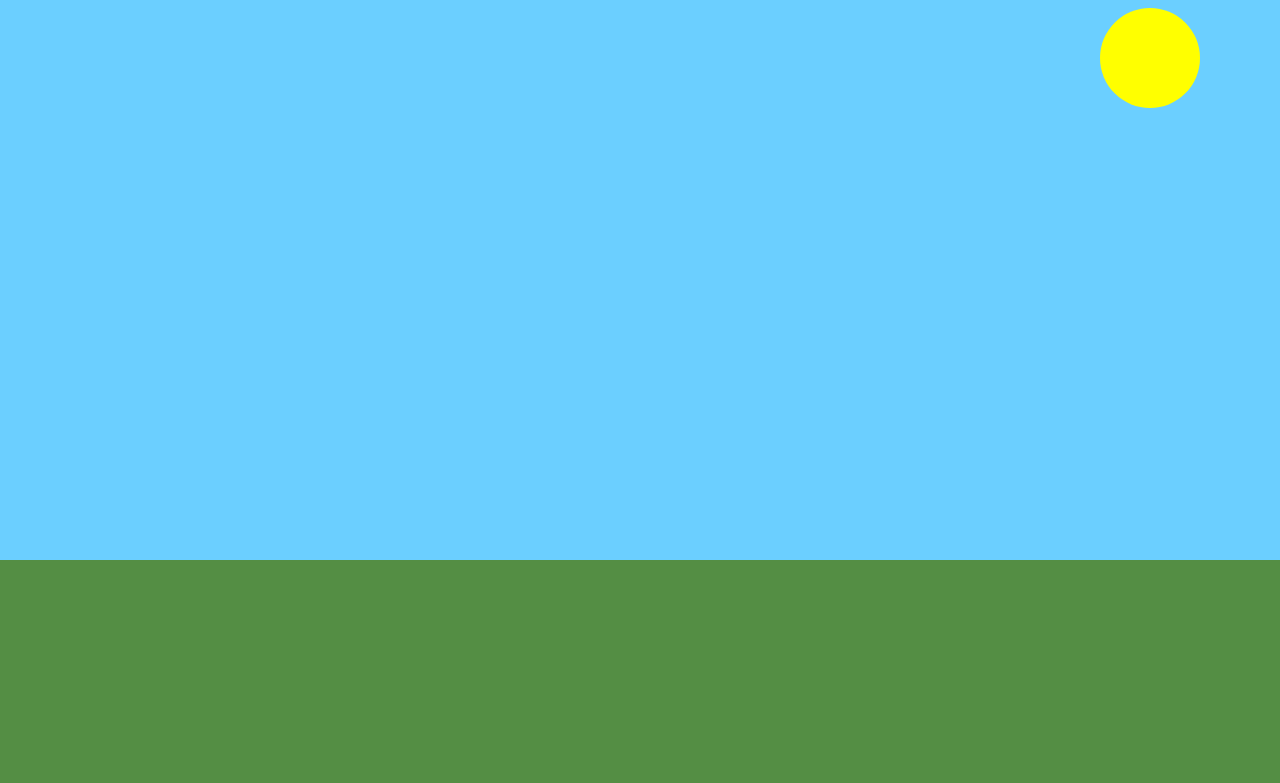
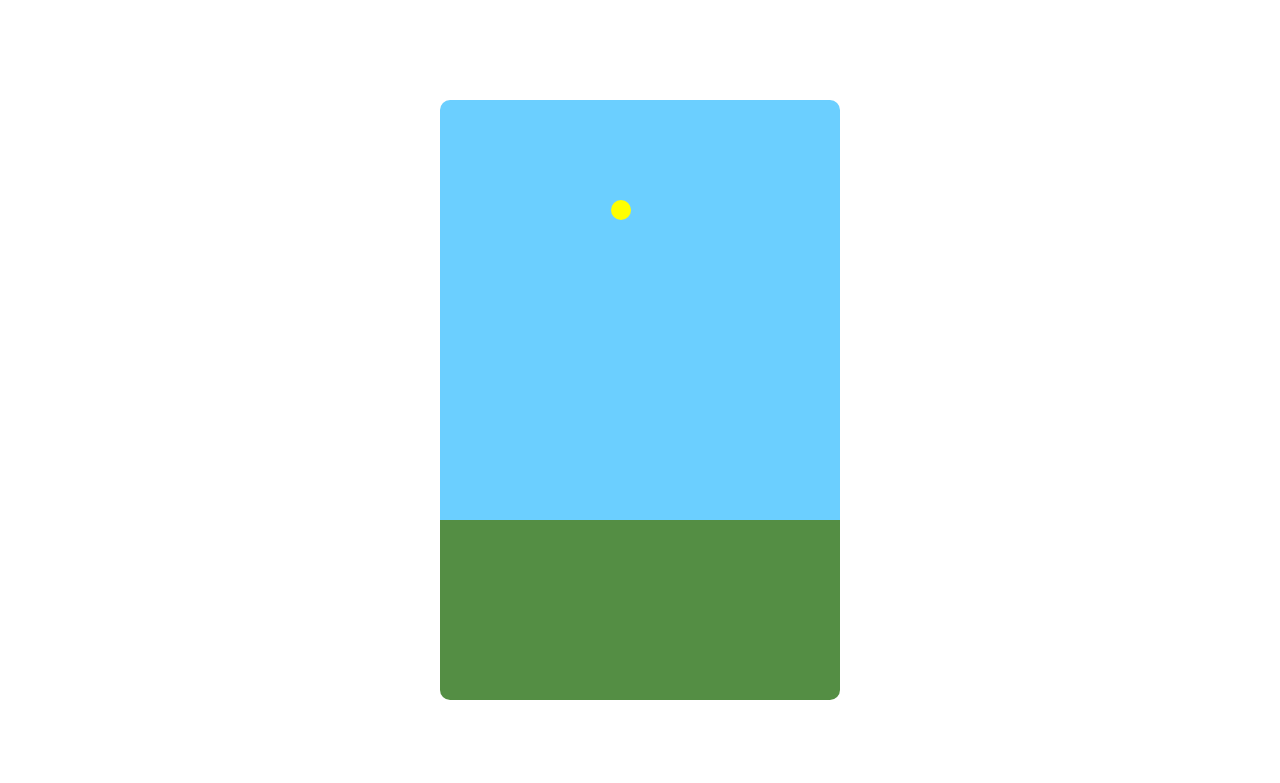
Before and after one commit to TobyD02/WeatherApp, a plain HTML site: page index.html in a window 1280 px wide. Drawn offline with Linux system fonts and the light colour scheme.

Commit message:
sun now moves in y axis. Stars show at night time

```diff
--- a/index.html
+++ b/index.html
@@ -7,45 +7,77 @@
     <title>Weather App</title>
     <style>
         body {
-            background-color: black;
+            background-color: white;
         }
         #ground {
-            width: 100vw;
-            height: 30vh;
+            width: 100%;
+            height: 30%;
             background-color: #548e44;
             position: absolute;
             bottom: 0%;
             left: 0%;
-            z-index: 1;
         }
         #sky {
-            height: 70vh;
-            width: 100vw;
+            height: 70%;
+            width: 100%;
             position: absolute;
             left: 0;
             top: 0;
             background-color: cyan;
-            z-index: -1;
         }
 
         #sun {
             position: absolute;
             left: 0;
-            width: 100px;
-            height: 100px;
-            border-radius: 50px;
+            top: 100px;
+            width: 20px;
+            height: 20px;
+            border-radius: 10px;
             border-style: none;
-            z-index: 1;
             background-color: yellow;
+        }
+
+        #background {
+            width: 100%;
+            height: 100%;
+            z-index: -1;
+        }
+
+        #foreground {
+            position: absolute;
+            width: 200px;
+        }
+
+        #container {
+            position: fixed;
+            left: 50%;
+            top: 50%;
+            transform: translate(-50%, -50%);
+            width: 0;
+            height: 0;
+            overflow: hidden;
+            border-style: none;
+            border-radius: 10px;
         }
     </style>
 </head>
 <body>
     <!-- Background color = time of day -->
     <!-- Sun or moon = time of day -->
-    <div id="sky"></div>
-    <div id="ground"></div>
-    <div id="sun"></div>
+    <div id="container">
+        <div id="background">
+            <div id="sky">
+                <img src='stars_large.png' class='stars' style="opacity: 0"></img>
+                <img src='stars_medium.png' class='stars' style="opacity: 0"></img>
+                <img src='stars_small.png' class='stars' style="opacity: 0"></img>
+            </div>
+            <div id="ground"></div>
+            <div id="sun"></div>
+        </div>
+        <div id="foreground">
+            <h1>Hello World</h1>
+        </div>
+    </div>
     <!-- Rain, Snow, Storm etc... overtop -->
     <script src='main.js'></script>
 </body>
--- a/main.js
+++ b/main.js
@@ -1,5 +1,7 @@
 /* TODO:
-    - Sun/Moon should move up and down, peak at midday/midnight and low at change
+    - *optional* make suns path parabolic rather than linear
+    - Add stars div
+        - Layers on top of sky. Opacity 0 when day time, 100 when night
     - Add animations for rain, snow, storms, etc...
     - Add weather api integrations
     - Group animation divs into one and set z-index as -1 -> they will be the background
@@ -24,14 +26,25 @@ const grass = {
 const DAY = 6
 const NIGHT = 18
 
+const WIDTH = 400;
+const HEIGHT = 600;
+
 let sky_col = colours.midday
 let ground_col = grass.day
 
+let container = document.getElementById('container')
+container.style = `width: ${WIDTH}px; height: ${HEIGHT}px;`
+
+let date = new Date()
+let time = date.getHours()
+
 function update() {
-    let date = new Date()
-    let time = date.getHours()
 
-    time = 16
+    date = new Date()
+    time = date.getHours()
+
+    // time++
+    // if (time > 23) time = 0
 
     draw(time)
 }
@@ -53,13 +66,17 @@ function draw(time) {
 function get_col(time) {
 
     // Get colours, lower bound inclusive
+    let opacity = 0
 
     if (time >= DAY && time < NIGHT) {
         sky_col = colours.midday
         ground_col = grass.day
+        opacity = '0%'
+
     } else {
         sky_col = colours.night
         ground_col = grass.night
+        opacity = '100%'
     }
 
     if (time == 5) sky_col = colours.sunrise1
@@ -67,12 +84,16 @@ function get_col(time) {
     if (time == 17) sky_col = colours.sunset1
     if (time == 18) sky_col = colours.sunset2
 
-    console.log(time)
+    // Set stars opacity
+    for (let i = 0; i < document.querySelectorAll('.stars').length; i++) {
+        document.querySelectorAll('.stars')[i].style = `opacity: ${opacity};`
+    }
 
 }
 
 function get_sun(time) {
     // Style components
+
     let style = []
 
     let sun_time = time + 6 > 23 ? time - 6 : time + 6
@@ -82,16 +103,18 @@ function get_sun(time) {
     if (time >= DAY && time < NIGHT) style.push('background-color: yellow;')
     else style.push('background-color: white;')
 
-    // Get position (parabolic path - terraria style)
+    // Get x position
+    let x = ((WIDTH + 10) / 12) * sun_time
 
-    // Get suntime to radians
-    let x = ((window.innerWidth + 100) / 12) * sun_time - 50
+    // Get y position
+    let y_mod = Math.abs(sun_time - 6)
+
+    let y = ((HEIGHT / 20) + (HEIGHT / 10) + (y_mod * 10))
 
 
-    style.push(`left: ${x}px;`)
-    // style.push(`top: calc(${ (Math.sin(Math.abs(time - 12) / 12)) * window.innerHeight + 200}px);`)
+    style.push(`left: ${x}px; top: ${y}px;`)
 
-    // console.log(style[1])
+
     return style.join('')
 
 
@@ -102,4 +125,4 @@ function get_weather() {
 }
 
 update()
-setInterval(update, 4000)
+setInterval(update, 500)
```
Also changed, not shown: stars_large.png (added), stars_medium.png (added), stars_small.png (added).
